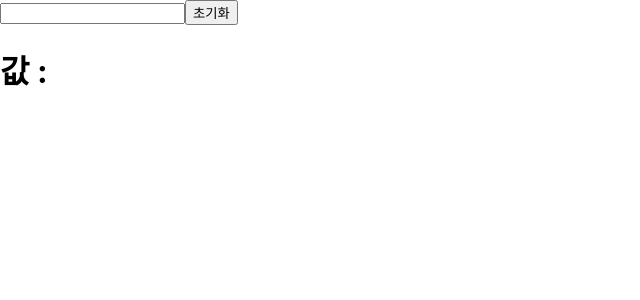
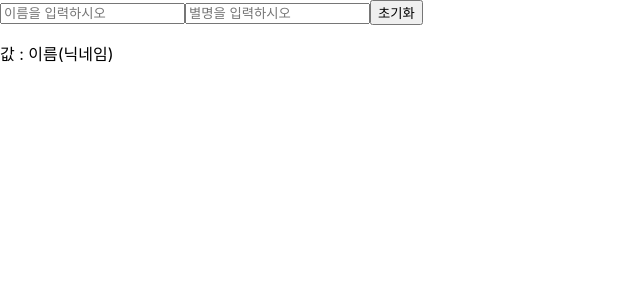
Before and after one commit to seolmiiin/learn-react, a React (Create React App) app: page / in a window 1280 px wide. Shown: the top 300 px of the page, without its empty margins (0-640 px from the left). Built offline with nearby package versions, Linux system fonts and the light colour scheme.

Commit message:
input 여러개 관리하기_1.

```diff
--- a/src/App.js
+++ b/src/App.js
@@ -1,5 +1,5 @@
 import React from 'react';
-import Counter from './Counter';
+
 import InputSample from './inputSample';
 
 
--- a/src/inputSample.js
+++ b/src/inputSample.js
@@ -1,27 +1,21 @@
 import React, {useState} from 'react';
 
 function InputSample(){
-  //상태가 바뀔 부분을 생각해보자
-  //input
-  //[초기상태, 변화될상태]설정
-let [text, setText]=useState('');
-    //input에 입력한 값이 값에 보이기
-let onChange=(e)=>{
-     setText(e.target.value);
+  //input상태관리하기
+  const [inputs, setInputs]=useState({
+    name : '',
+    nickname : ''
+  })
 
-  }
-let resetInput=()=>{
- setText('');
-}
-  //버튼을 누르면 input창 초기화
-
-
+  const {name, nickname}=inputs; // // 비구조화 할당을 통해 값 추출
   return(
-
     <div>
-      <input onChange={onChange} value={text} />
-      <button onClick={resetInput}>초기화</button>
-      <h1>값 :<b>{text}</b> </h1>
+      <div>
+        <input name="name" value={name} placeholder="이름을 입력하시오"/>
+        <input name="nickname" value={nickname} placeholder="별명을 입력하시오" />
+        <button>초기화</button>
+      </div>
+        <p>값 : 이름(닉네임)</p>
     </div>
 
   );
```
